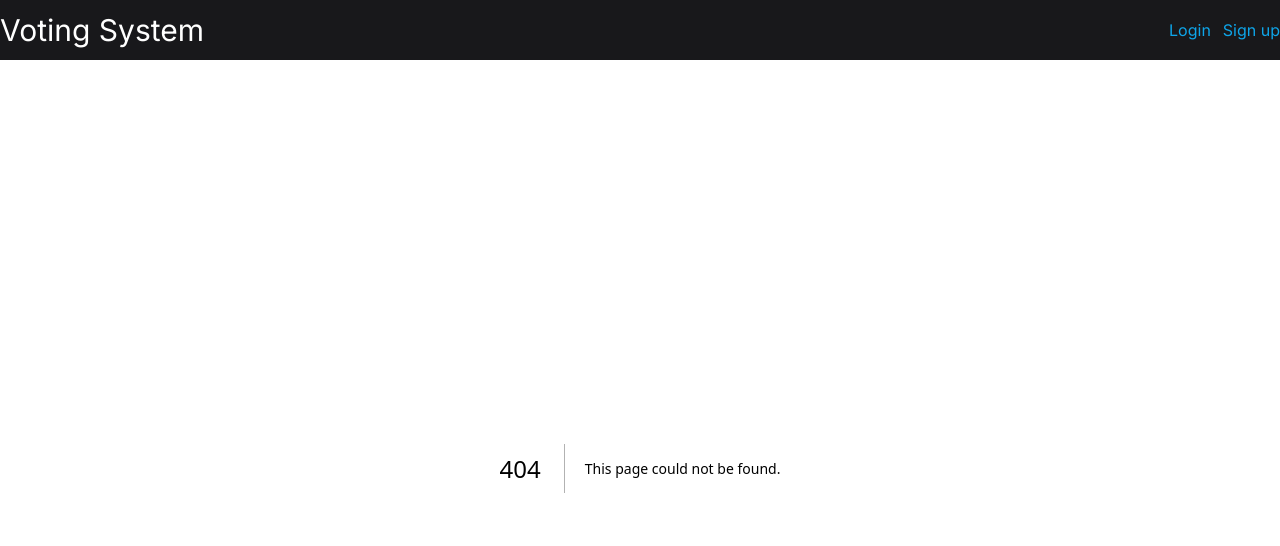
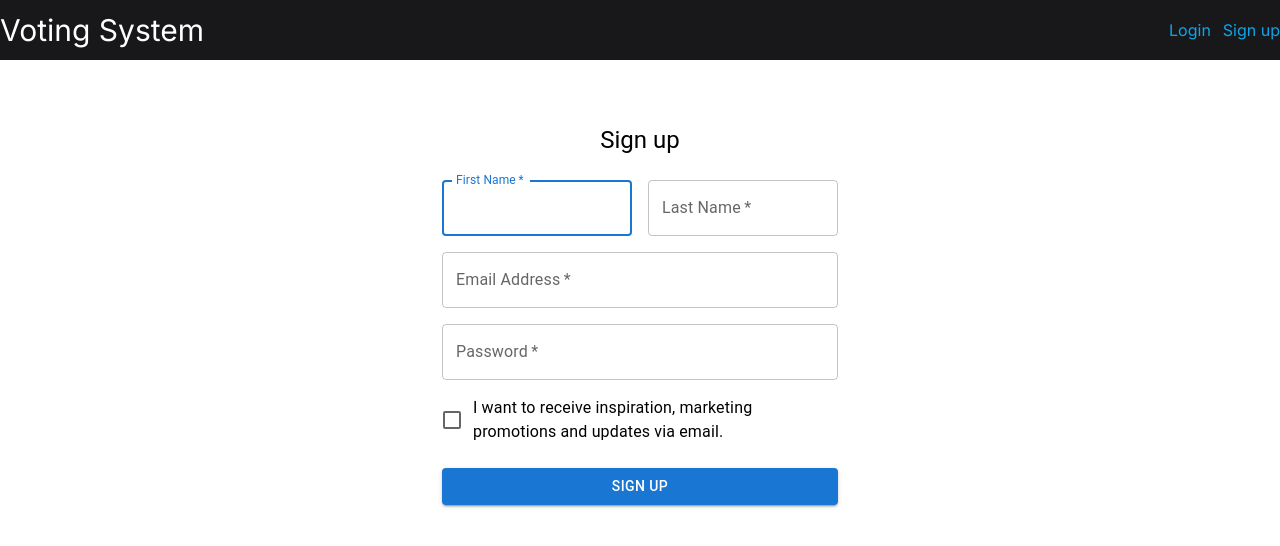
Before and after one commit to sanieni6/Voting-system, a Next.js app: page /register in a window 1280 px wide. Before the commit this address had no page. Shown: the top 546 px of the page. Built offline with nearby package versions, Linux system fonts and the light colour scheme.

Commit message:
create register route

```diff
--- /dev/null
+++ b/src/app/register/page.jsx
@@ -0,0 +1,11 @@
+import SignUpForm from "../components/SignUpForm";
+
+function RegisterPage() {
+  return (
+    <div>
+      <SignUpForm />
+    </div>
+  );
+}
+
+export default RegisterPage;
```
